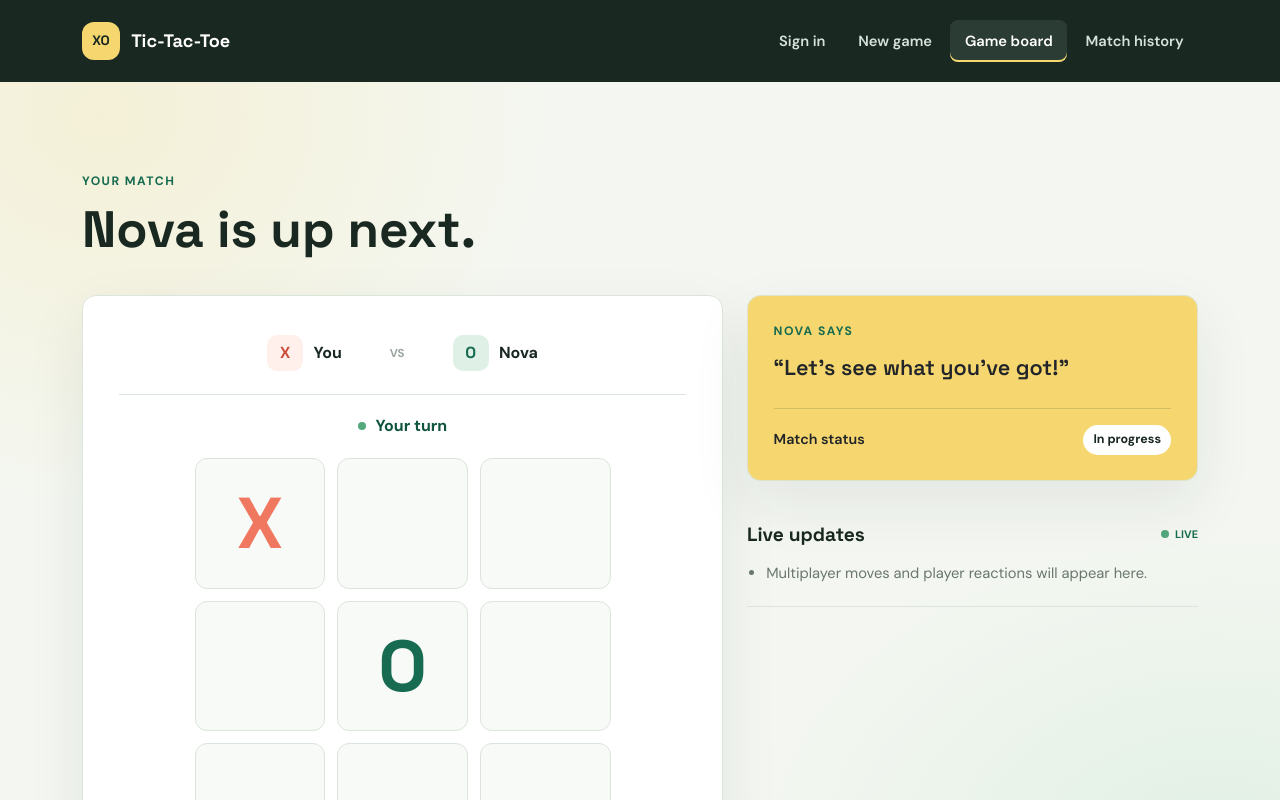
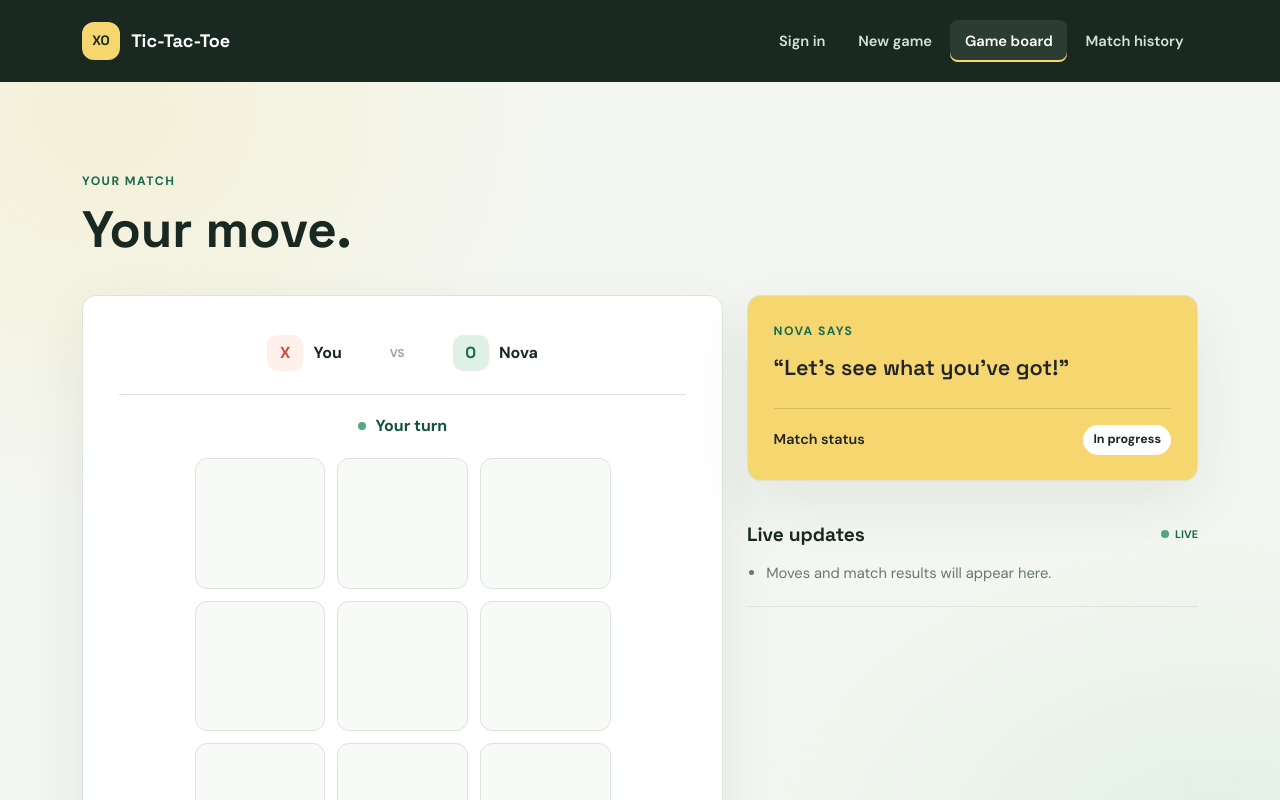
Before and after one commit to CTJunimo/startup, a React (Vite) app: page /#/play in a window 1280 px wide. Shown: the top 800 px of the page. Built offline with nearby package versions, Linux system fonts and the light colour scheme.

Commit message:
Fixed broken game board

```diff
--- a/src/pages/PlayPage.jsx
+++ b/src/pages/PlayPage.jsx
@@ -1,32 +1,79 @@
+import { useState } from 'react';
 import { Link } from 'react-router-dom';
 
-const board = [
-  [{ value: 'X', label: 'X' }, { value: '', label: 'empty' }, { value: '', label: 'empty' }],
-  [{ value: '', label: 'empty' }, { value: 'O', label: 'O' }, { value: '', label: 'empty' }],
-  [{ value: '', label: 'empty' }, { value: '', label: 'empty' }, { value: '', label: 'empty' }],
+const winningLines = [
+  [0, 1, 2], [3, 4, 5], [6, 7, 8],
+  [0, 3, 6], [1, 4, 7], [2, 5, 8],
+  [0, 4, 8], [2, 4, 6],
 ];
 
-function GameSquare({ value, label, row, column }) {
+function getWinner(board) {
+  for (const [first, second, third] of winningLines) {
+    if (board[first] && board[first] === board[second] && board[first] === board[third]) {
+      return board[first];
+    }
+  }
+  return null;
+}
+
+function findWinningMove(board, mark) {
+  for (const line of winningLines) {
+    const values = line.map((index) => board[index]);
+    if (values.filter((value) => value === mark).length === 2 && values.filter((value) => value === null).length === 1) {
+      return line[values.indexOf(null)];
+    }
+  }
+  return null;
+}
+
+function getBotMove(board) {
+  return findWinningMove(board, 'O')
+    ?? findWinningMove(board, 'X')
+    ?? (board[4] === null ? 4 : null)
+    ?? [0, 2, 6, 8].find((index) => board[index] === null)
+    ?? [1, 3, 5, 7].find((index) => board[index] === null)
+    ?? null;
+}
+
+function createNewGame() {
+  return { board: Array(9).fill(null), status: 'playing' };
+}
+
+function GameSquare({ value, index, onSelect, disabled }) {
   const markClass = value === 'X' ? ' mark-x' : value === 'O' ? ' mark-o' : '';
   return (
-    <button className={`square${markClass}`} type="button" aria-label={`Row ${row}, column ${column}: ${label}`}>
+    <button
+      className={`square${markClass}`}
+      type="button"
+      aria-label={`Row ${Math.floor(index / 3) + 1}, column ${(index % 3) + 1}: ${value ?? 'empty'}`}
+      onClick={() => onSelect(index)}
+      disabled={disabled || value !== null}
+    >
       {value}
     </button>
   );
 }
 
-function GameBoard() {
+function GameBoard({ game, onSelect }) {
   return (
     <table className="game-board">
       <caption className="visually-hidden">Tic-tac-toe game board</caption>
       <tbody>
-        {board.map((row, rowIndex) => (
-          <tr key={rowIndex}>
-            {row.map((square, columnIndex) => (
-              <td key={`${rowIndex}-${columnIndex}`}>
-                <GameSquare {...square} row={rowIndex + 1} column={columnIndex + 1} />
-              </td>
-            ))}
+        {[0, 1, 2].map((row) => (
+          <tr key={row}>
+            {[0, 1, 2].map((column) => {
+              const index = row * 3 + column;
+              return (
+                <td key={index}>
+                  <GameSquare
+                    value={game.board[index]}
+                    index={index}
+                    onSelect={onSelect}
+                    disabled={game.status !== 'playing'}
+                  />
+                </td>
+              );
+            })}
           </tr>
         ))}
       </tbody>
@@ -34,16 +81,31 @@ function GameBoard() {
   );
 }
 
-function MatchSidebar() {
+function getStatusMessage(game) {
+  if (game.status === 'X') return 'You win!';
+  if (game.status === 'O') return 'Nova wins!';
+  if (game.status === 'draw') return "It's a draw!";
+  return 'In progress';
+}
+
+function MatchSidebar({ status }) {
+  const dialogue = status === 'X'
+    ? 'Well played! You got me this time.'
+    : status === 'O'
+      ? 'That one is mine! Want a rematch?'
+      : status === 'draw'
+        ? 'A tie! We are evenly matched.'
+        : "Let's see what you've got!";
+
   return (
     <aside className="col-lg-5 match-sidebar">
       <section className="card dialogue-panel">
         <div className="card-body">
           <p className="eyebrow">Nova says</p>
-          <p className="bot-quote">“Let's see what you've got!”</p>
+          <p className="bot-quote">“{dialogue}”</p>
           <div className="match-status">
             <span>Match status</span>
-            <output id="result" className="status-pill">In progress</output>
+            <output id="result" className="status-pill" aria-live="polite">{getStatusMessage({ status })}</output>
           </div>
         </div>
       </section>
@@ -53,7 +115,7 @@ function MatchSidebar() {
           <span className="live-indicator">LIVE</span>
         </div>
         <ul id="live-updates" aria-live="polite">
-          <li>Multiplayer moves and player reactions will appear here.</li>
+          <li>Moves and match results will appear here.</li>
         </ul>
       </section>
     </aside>
@@ -61,11 +123,33 @@ function MatchSidebar() {
 }
 
 export default function PlayPage() {
+  const [game, setGame] = useState(createNewGame);
+
+  function handleSelect(index) {
+    setGame((currentGame) => {
+      if (currentGame.status !== 'playing' || currentGame.board[index] !== null) return currentGame;
+
+      const playerBoard = [...currentGame.board];
+      playerBoard[index] = 'X';
+      if (getWinner(playerBoard) === 'X') return { board: playerBoard, status: 'X' };
+      if (playerBoard.every(Boolean)) return { board: playerBoard, status: 'draw' };
+
+      const botBoard = [...playerBoard];
+      const botMove = getBotMove(botBoard);
+      if (botMove === null) return { board: botBoard, status: 'draw' };
+      botBoard[botMove] = 'O';
+
+      if (getWinner(botBoard) === 'O') return { board: botBoard, status: 'O' };
+      if (botBoard.every(Boolean)) return { board: botBoard, status: 'draw' };
+      return { board: botBoard, status: 'playing' };
+    });
+  }
+
   return (
     <main className="container-xl page-shell">
       <div className="page-heading">
         <p className="eyebrow">Your match</p>
-        <h1>Nova is up next.</h1>
+        <h1>{game.status === 'playing' ? 'Your move.' : getStatusMessage(game)}</h1>
       </div>
       <div className="row g-4 align-items-start">
         <section className="col-lg-7" aria-label="Game board">
@@ -75,15 +159,15 @@ export default function PlayPage() {
               <span className="versus">VS</span>
               <div><span className="player-token token-o">O</span><span>Nova</span></div>
             </div>
-            <p className="game-prompt"><span className="turn-dot"></span><output id="turn">Your turn</output></p>
-            <GameBoard />
+            <p className="game-prompt"><span className="turn-dot"></span><output id="turn" aria-live="polite">{game.status === 'playing' ? 'Your turn' : 'Match complete'}</output></p>
+            <GameBoard game={game} onSelect={handleSelect} />
             <div className="board-actions">
-              <button className="btn btn-outline-secondary" type="button">Restart match</button>
+              <button className="btn btn-outline-secondary" type="button" onClick={() => setGame(createNewGame())}>Restart match</button>
               <Link to="/bots">Change opponent</Link>
             </div>
           </div>
         </section>
-        <MatchSidebar />
+        <MatchSidebar status={game.status} />
       </div>
     </main>
   );
```
